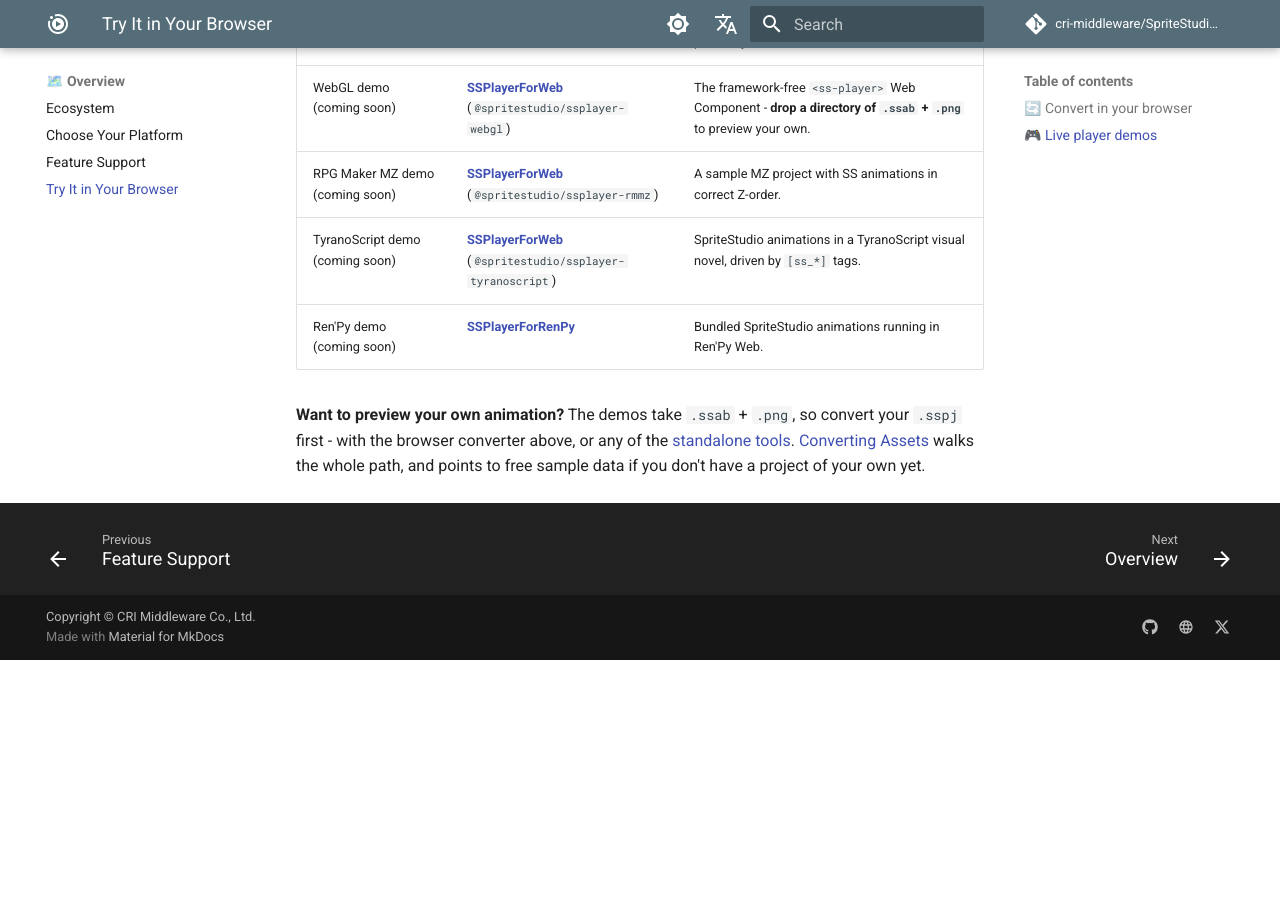
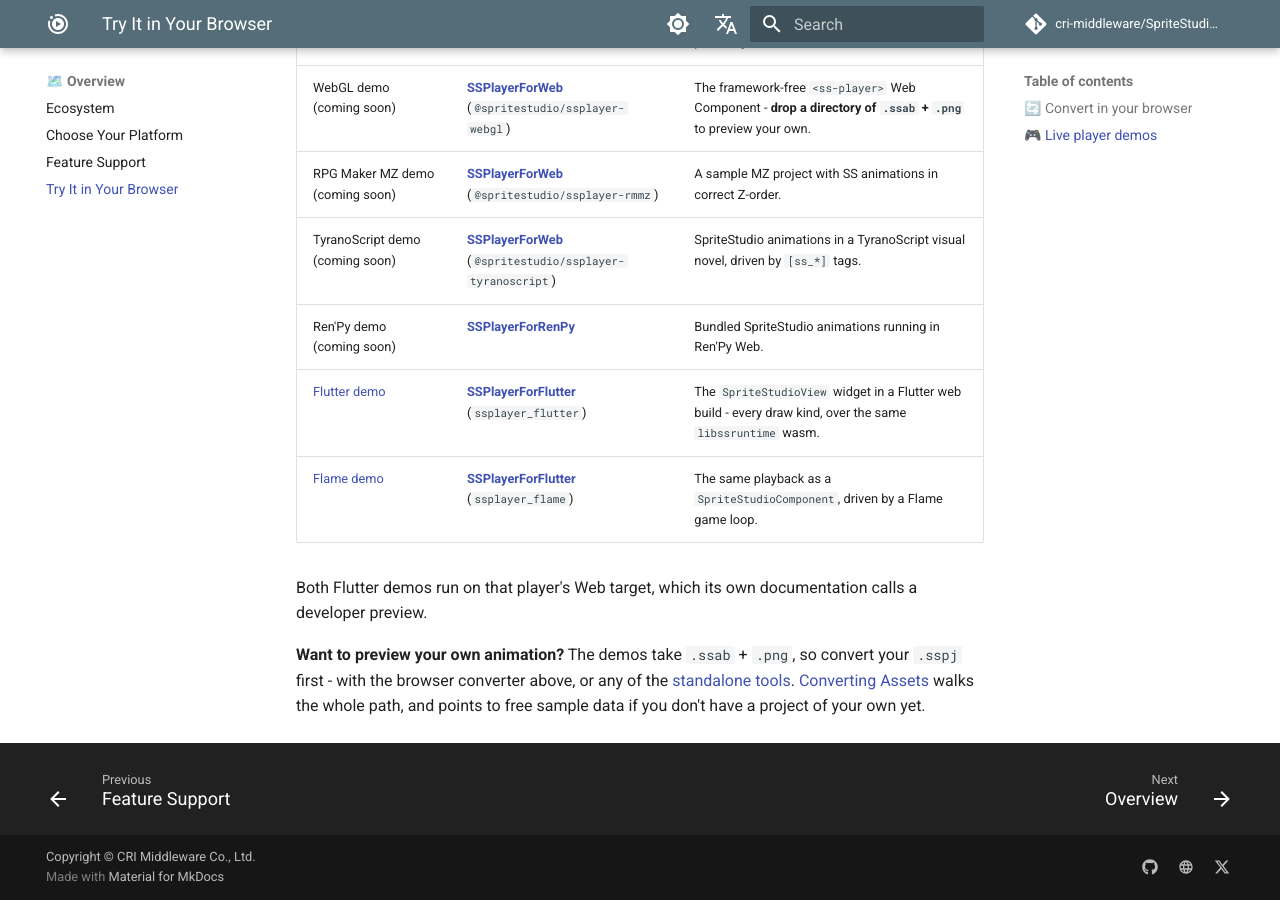
Before and after one commit to cri-middleware/SpriteStudio-Docs, an MkDocs documentation site: the page built from docs/en/overview/try-it.md, in a window 1280 px wide and 900 px high, scrolled down 734 px. Built offline with MkDocs 1.6.1 and Material for MkDocs 9.7.7, drawn with Linux system fonts in a browser that asks for light colours; comment, search, counter and statistics services are not loaded; before the commit the page ends 1394 px from its top, so only the background shows below that.

Commit message:
docs: link the two Flutter Web demos
SSPlayerForFlutter now publishes two demos beside its own documentation —
the `ssplayer_flutter` widget and the `ssplayer_flame` component, each a
Flutter web build of the example it ships. This portal is where a reader
looks for "what can I try right now", so both go in Try It in Your
Browser, next to the Web and Ren'Py entries, and on the player page.

The addresses follow from where that repository publishes: a GitHub
project site at cri-middleware.github.io/SSPlayerForFlutter/, and
build-pages.sh assembling the demos under demo/<slug>/ with the base path
pages.yml passes it. So:

    .../SSPlayerForFlutter/demo/flutter/   the widget demo
    .../SSPlayerForFlutter/demo/flame/     the Flame demo

Both go in as real links. They resolve once that repository's Pages
deploy runs; the page's existing "coming soon" note already tells a
reader that these demos publish alongside each player's own site.

Also says, once and under the table rather than twice inside it, that
both run on that player's Web target — which its own documentation calls
a developer preview. Reporting what the sibling repo states, not
inferring: the rule for cross-cutting claims here.

```diff
--- a/docs/en/overview/try-it.md
+++ b/docs/en/overview/try-it.md
@@ -24,6 +24,11 @@ CLI alternatives), see [Converting with a Standalone Tool](./convert-with-a-stan
 | RPG Maker MZ demo (coming soon) | **[SSPlayerForWeb](../players/web.md)** (`@spritestudio/ssplayer-rmmz`) | A sample MZ project with SS animations in correct Z-order. |
 | TyranoScript demo (coming soon) | **[SSPlayerForWeb](../players/web.md)** (`@spritestudio/ssplayer-tyranoscript`) | SpriteStudio animations in a TyranoScript visual novel, driven by `[ss_*]` tags. |
 | Ren'Py demo (coming soon) | **[SSPlayerForRenPy](../players/renpy.md)** | Bundled SpriteStudio animations running in Ren'Py Web. |
+| [Flutter demo](https://cri-middleware.github.io/SSPlayerForFlutter/demo/flutter/) | **[SSPlayerForFlutter](../players/flutter.md)** (`ssplayer_flutter`) | The `SpriteStudioView` widget in a Flutter web build - every draw kind, over the same `libssruntime` wasm. |
+| [Flame demo](https://cri-middleware.github.io/SSPlayerForFlutter/demo/flame/) | **[SSPlayerForFlutter](../players/flutter.md)** (`ssplayer_flame`) | The same playback as a `SpriteStudioComponent`, driven by a Flame game loop. |
+
+Both Flutter demos run on that player's Web target, which its own documentation calls a
+developer preview.
 
 **Want to preview your own animation?** The demos take `.ssab` + `.png`, so convert your `.sspj`
 first - with the browser converter above, or any of the
```
Also changed, not shown: docs/en/players/flutter.md (+1 -0 lines), docs/ja/overview/try-it.md (+5 -0 lines), docs/ja/players/flutter.md (+1 -0 lines).
